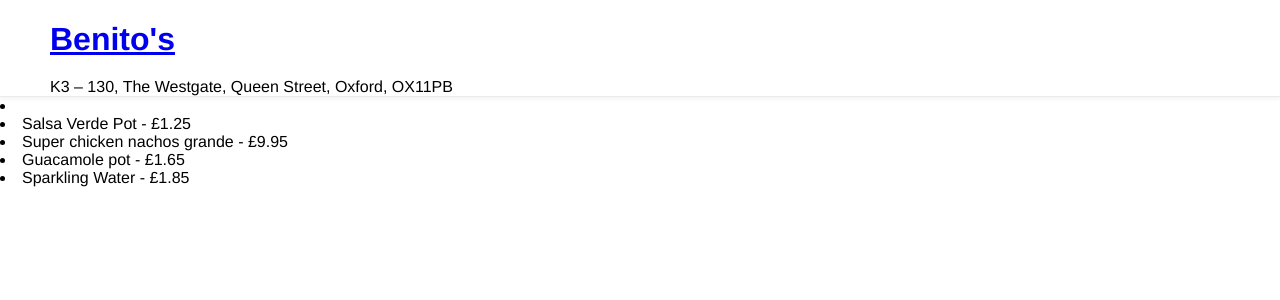
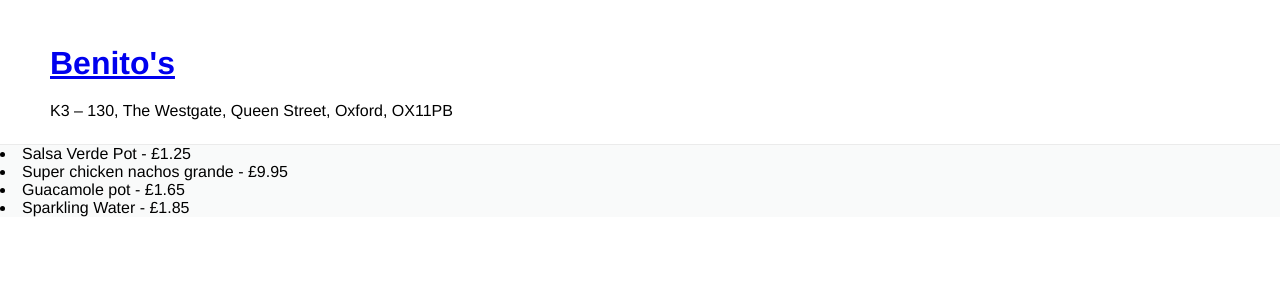
Before and after one commit to jamjar919/takeaway-gamble, a React app: page / in a window 1280 px wide. Shown: the top 300 px of the page. Built offline with nearby package versions, Linux system fonts and the light colour scheme; the HTML template or start-up script is replaced by a standard one.

Commit message:
train bev code

```diff
--- a/src/client/page/gamble-result/GambleResultPage.scss
+++ b/src/client/page/gamble-result/GambleResultPage.scss
@@ -7,6 +7,7 @@
 .restaurantInformation {
   box-shadow: 0 2px 4px rgb(0 0 0 / 5%);
   border-bottom: 1px solid rgba(0,0,0,.08);
+  padding: 24px 0;
 }
 
 .restaurantInformationLines {
@@ -17,3 +18,7 @@
 .name {
   margin-bottom: 20px;
 }
+
+.selectedItems {
+  background-color: #f9fafa;
+}
--- a/src/client/page/gamble-result/GambleResultPage.tsx
+++ b/src/client/page/gamble-result/GambleResultPage.tsx
@@ -56,7 +56,7 @@
                     </div>
                 </header>
 
-                <li>
+                <div className={styles.selectedItems}>
                     {
                         items.map((item) => (
                             <li key={item.id}>
@@ -64,7 +64,7 @@
                             </li>
                         ))
                     }
-                </li>
+                </div>
         </div>
     )
 }
```
